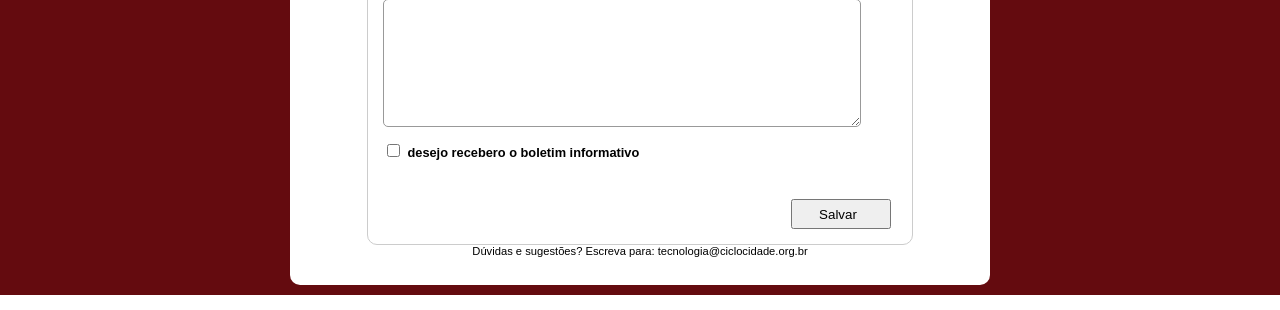
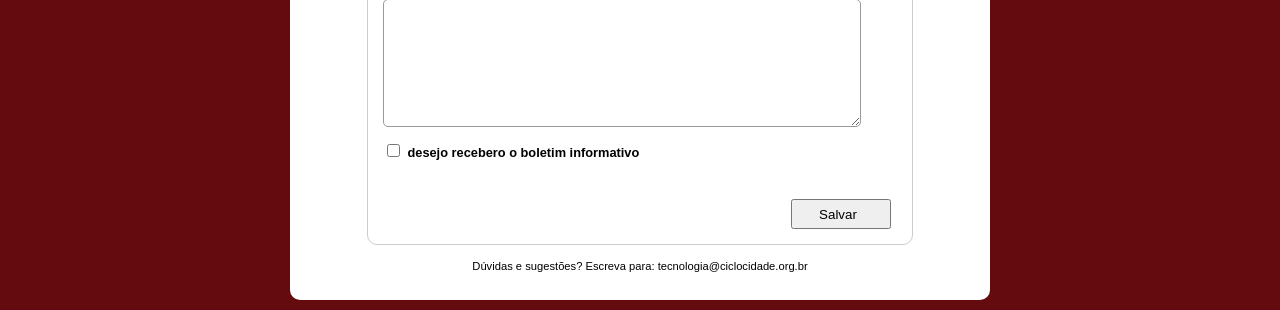
Before and after one commit to ciclocidade/andy, a Django app: template andy/cadastro/templates/profile.html in a window 1280 px wide. Shown: the part 808-1118 px from the top of the page. Run offline with Django 3.2, Linux system fonts and the light colour scheme; the template is opened without the code that fills it: values that come from a table or form of the project are taken from there, others are empty; parts of the project's set-up code (start-up, migrations or seed data) failed here and were passed over.

Commit message:
mais ajustes de layout

```diff
--- a/andy/cadastro/templates/profile.html
+++ b/andy/cadastro/templates/profile.html
@@ -129,4 +129,5 @@
 
 </fieldset>
 </form>
+</div>
 {% endblock %}
--- a/andy/static/css/style.css
+++ b/andy/static/css/style.css
@@ -43,6 +43,7 @@ div#footer {
 	height: 20px;
 	font-size: 0.7em;
 	text-align: center;
+	margin-top: 15px;
 }
 
 div.line-breaker {
```
